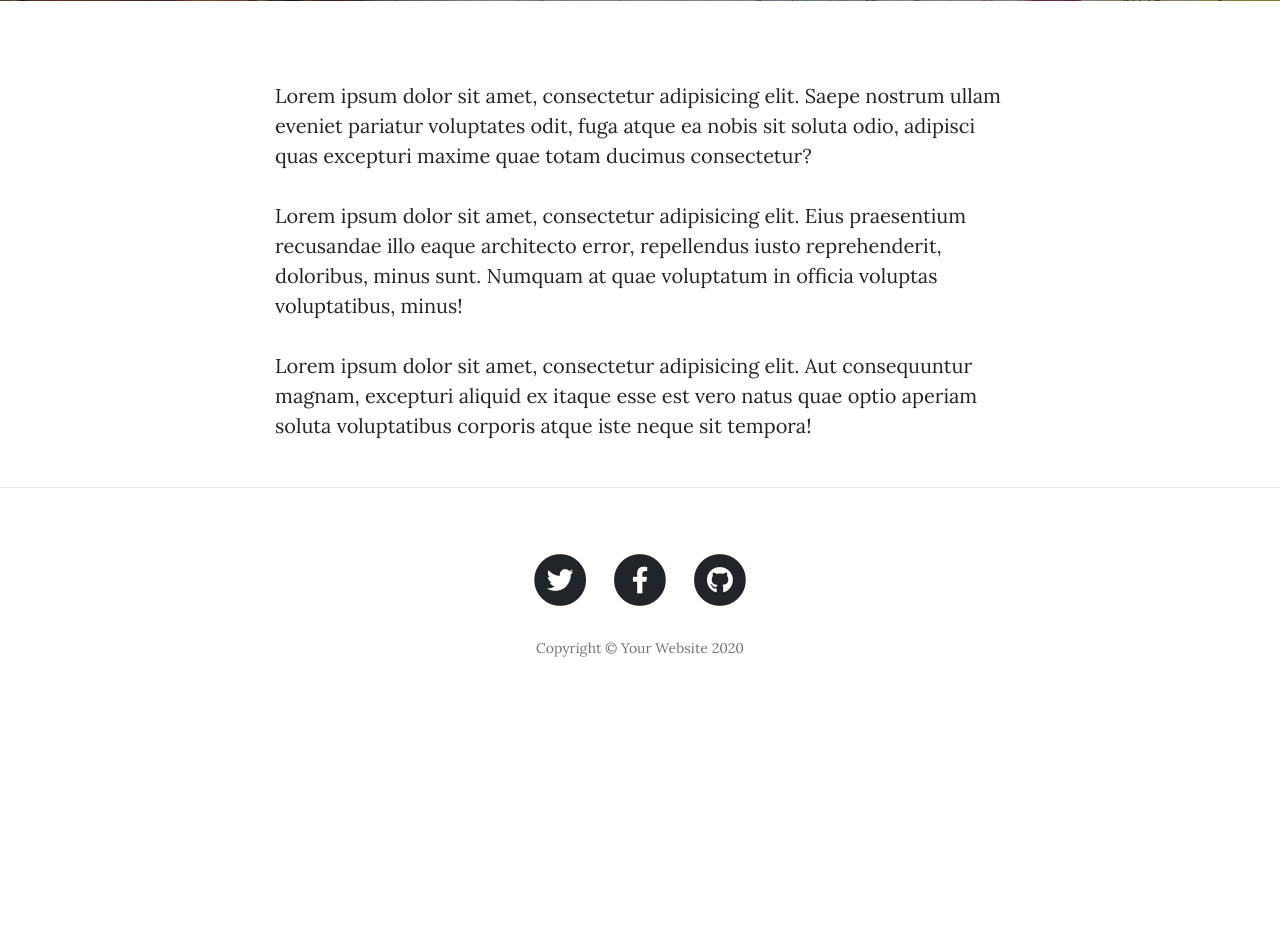
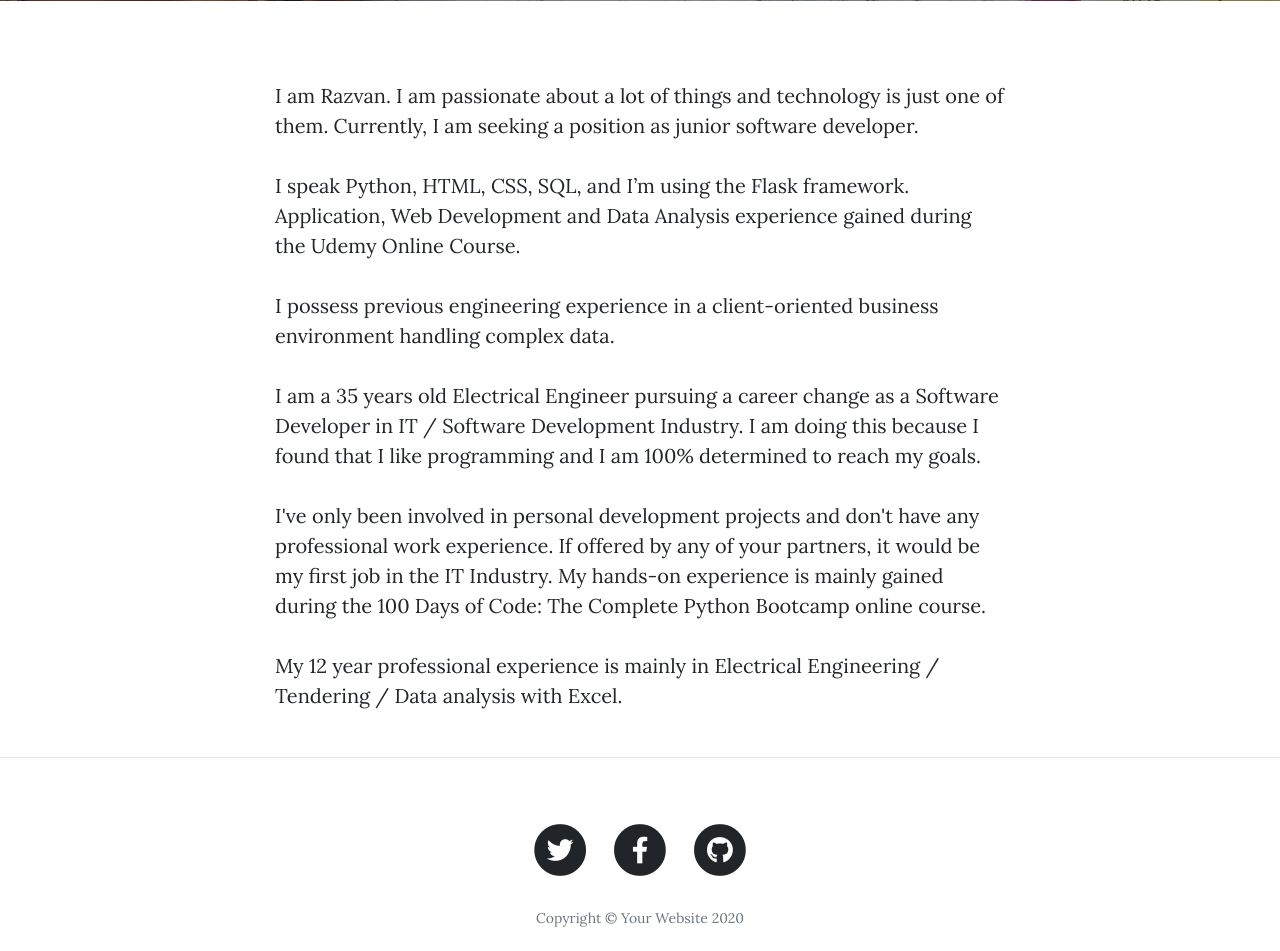
Before and after one commit to pana-razvan/blog, a Flask app: page /about in a window 1280 px wide. Shown: the part 531-1482 px from the top of the page. Before the commit the page ends 1188 px from the top, so only its background shows below. Run offline with Flask 2, Linux system fonts and the light colour scheme; some libraries are stand-ins or nearby versions.

Commit message:
Update about.html

```diff
--- a/templates/about.html
+++ b/templates/about.html
@@ -19,9 +19,12 @@
   <div class="container">
     <div class="row">
       <div class="col-lg-8 col-md-10 mx-auto">
-        <p>Lorem ipsum dolor sit amet, consectetur adipisicing elit. Saepe nostrum ullam eveniet pariatur voluptates odit, fuga atque ea nobis sit soluta odio, adipisci quas excepturi maxime quae totam ducimus consectetur?</p>
-        <p>Lorem ipsum dolor sit amet, consectetur adipisicing elit. Eius praesentium recusandae illo eaque architecto error, repellendus iusto reprehenderit, doloribus, minus sunt. Numquam at quae voluptatum in officia voluptas voluptatibus, minus!</p>
-        <p>Lorem ipsum dolor sit amet, consectetur adipisicing elit. Aut consequuntur magnam, excepturi aliquid ex itaque esse est vero natus quae optio aperiam soluta voluptatibus corporis atque iste neque sit tempora!</p>
+        <p>I am Razvan. I am passionate about a lot of things and technology is just one of them. Currently, I am seeking a position as junior software developer.</p>
+        <p>I speak Python, HTML, CSS, SQL, and I’m using the Flask framework. Application, Web Development and Data Analysis experience gained during the Udemy Online Course.</p>
+        <p>I possess previous engineering experience in a client-oriented business environment handling complex data.</p>
+        <p>I am a 35 years old Electrical Engineer pursuing a career change as a Software Developer in IT / Software Development Industry. I am doing this because I found that I like programming and I am 100% determined to reach my goals.</p>
+        <p>I've only been involved in personal development projects and don't have any professional work experience. If offered by any of your partners, it would be my first job in the IT Industry. My hands-on experience is mainly gained during the 100 Days of Code: The Complete Python Bootcamp online course.</p>
+        <p>My 12 year professional experience is mainly in Electrical Engineering / Tendering / Data analysis with Excel.</p>
       </div>
     </div>
   </div>
```
